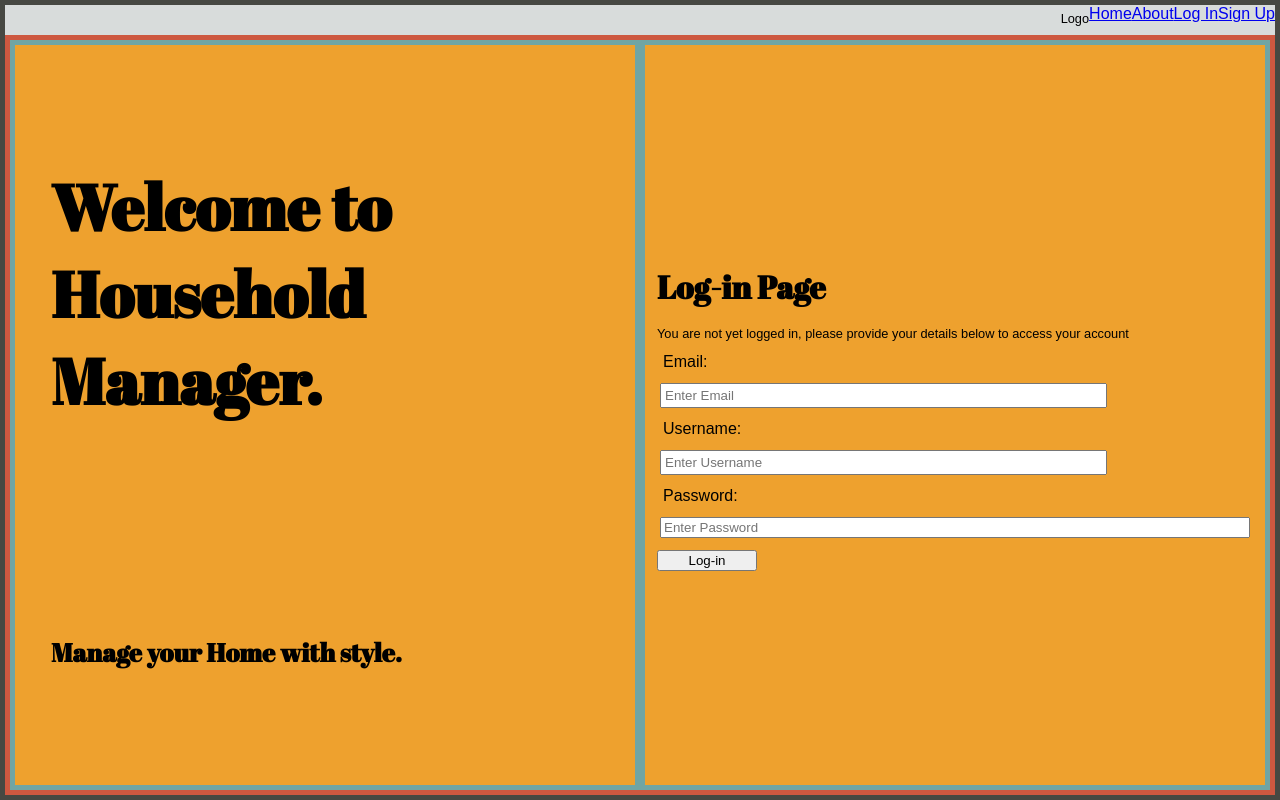
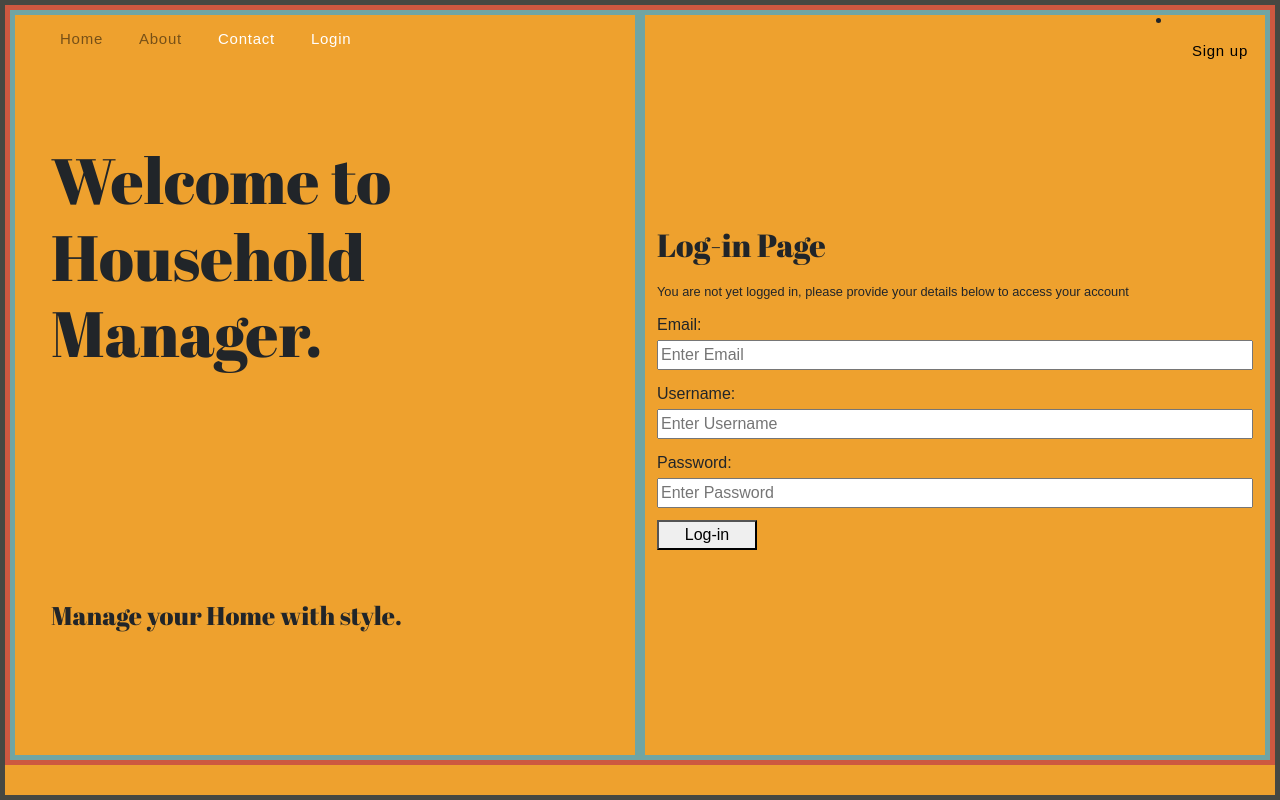
Before and after one commit to Ard847/project3, a React (Create React App) app in the folder client/: page /logIn in a window 1280 px wide. Built offline with nearby package versions, Linux system fonts and the light colour scheme.

Commit message:
added nav bar

```diff
--- a/client/package.json
+++ b/client/package.json
@@ -15,6 +15,7 @@
     "react-responsive": "^8.2.0",
     "react-router-dom": "^5.2.0",
     "react-scripts": "4.0.3",
+    "reactstrap": "^8.9.0",
     "web-vitals": "^1.1.0"
   },
   "scripts": {
--- a/client/public/index.html
+++ b/client/public/index.html
@@ -18,6 +18,12 @@
     <link rel="icon" href="%PUBLIC_URL%/favicon.ico" />
 
     <!-- styles -->
+    <link
+    rel="stylesheet"
+    href="https://cdn.jsdelivr.net/npm/bootstrap@4.6.0/dist/css/bootstrap.min.css"
+    integrity="sha384-B0vP5xmATw1+K9KRQjQERJvTumQW0nPEzvF6L/Z6nronJ3oUOFUFpCjEUQouq2+l"
+    crossorigin="anonymous"
+  />
     <!-- Font -->
     <link rel="preconnect" href="https://fonts.gstatic.com">
     <link href="https://fonts.googleapis.com/css2?family=Abril+Fatface&display=swap" rel="stylesheet">
--- a/client/src/App/App.js
+++ b/client/src/App/App.js
@@ -18,7 +18,7 @@ import CreateHouse from '../pages/welcomePages/CreateHouse';
 import ChooseHouse from '../pages/welcomePages/ChooseHouse';
 // import NoMatchPage from '../pages/welcomePages/NoMatchPage';
 
-import DashApp from '../pages/dashboardPages/DashApp';
+//import DashApp from '../pages/dashboardPages/DashApp';
 
 // components
 import NavBar from '../components/Navbar';
@@ -42,7 +42,7 @@ const App = () => {
             <Route exact path='/logIn' component={LoginPage} />
             <Route exact path='/signUp' component={SignupPage} />
             <Route exact path='/createHousehold' component={CreateHouse} />
-            <Route path='/dashboard/:id/:householdID' component={DashApp} />
+
             {/* <Route component={NoMatchPage} /> */}
           </main>
         {/* </Switch> */}
@@ -52,3 +52,5 @@ const App = () => {
 }
 
 export default App;
+
+/* <Route path='/dashboard/:id/:householdID' component={DashApp} /> */
--- a/client/src/components/Navbar.js
+++ b/client/src/components/Navbar.js
@@ -1,21 +1,49 @@
 // packages
-import React from 'react';
-import { NavLink } from 'react-router-dom';
+import React, { useState } from 'react';
+import {Collapse,
+  Navbar,
+  NavbarToggler,
+  NavbarBrand,
+  Nav,
+  NavItem,
+  NavLink,} from 'reactstrap';
 
 // styles
 import './NavBar.css'
 
 
-const Navbar = () => {
-  return (
-    <nav id='main-nav'>
-      <p id='brand'>Logo</p>
-      <NavLink to='/'>Home</NavLink>
-      <NavLink to='/about'>About</NavLink>
-      <NavLink to='/logIn'>Log In </NavLink>
-      <NavLink to='/signUp'>Sign Up</NavLink>
-    </nav>
-  )
-}
+const NavBar = (props) => {
+  const [isOpen, setIsOpen] = useState(false);
 
-export default Navbar;
+  const toggle = () => setIsOpen(!isOpen);
+    return (
+      <div>
+        <Navbar className="sticky fixed-top" light expand="md">
+          <NavbarBrand href="/"><img /></NavbarBrand>
+          <NavbarToggler onClick={toggle} />
+          <Collapse isOpen={isOpen} navbar>
+            <Nav className="mr-auto items" navbar>
+              <NavItem>
+                <NavLink style={{fontSize: '15px', letterSpacing: '0.05em', marginLeft: '20px'}} href="/">Home</NavLink>
+              </NavItem>
+              <NavItem>
+                <NavLink style={{fontSize: '15px', letterSpacing: '0.05em', marginLeft: '20px'}} href="/about">About</NavLink>
+              </NavItem>
+              <NavItem>
+                <NavLink style={{fontSize: '15px', color: 'white', letterSpacing: '0.05em', marginLeft: '20px'}} href="/contact">Contact</NavLink>
+              </NavItem>
+              <NavItem>
+                <NavLink style={{fontSize: '15px', color: 'white', letterSpacing: '0.05em', marginLeft: '20px'}} href="/logIn">Login</NavLink>
+              </NavItem>
+            </Nav>
+            <NavItem>
+                <NavLink style={{fontSize: '15px', color: 'black', letterSpacing: '0.05em', marginLeft: '20px'}} href="/signUp">Sign up</NavLink>
+              </NavItem>
+          </Collapse>
+        </Navbar>
+      </div>
+    );
+  }
+
+
+export default NavBar;
```
Also changed, not shown: 2 other files (tests, documents, lock files or other folders).
